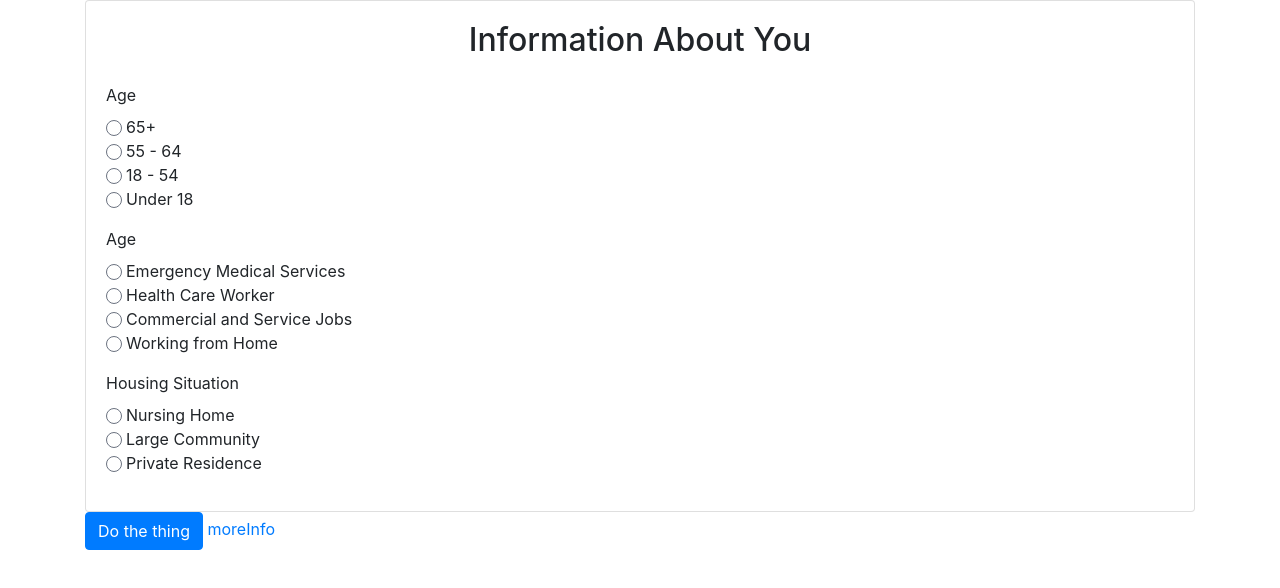
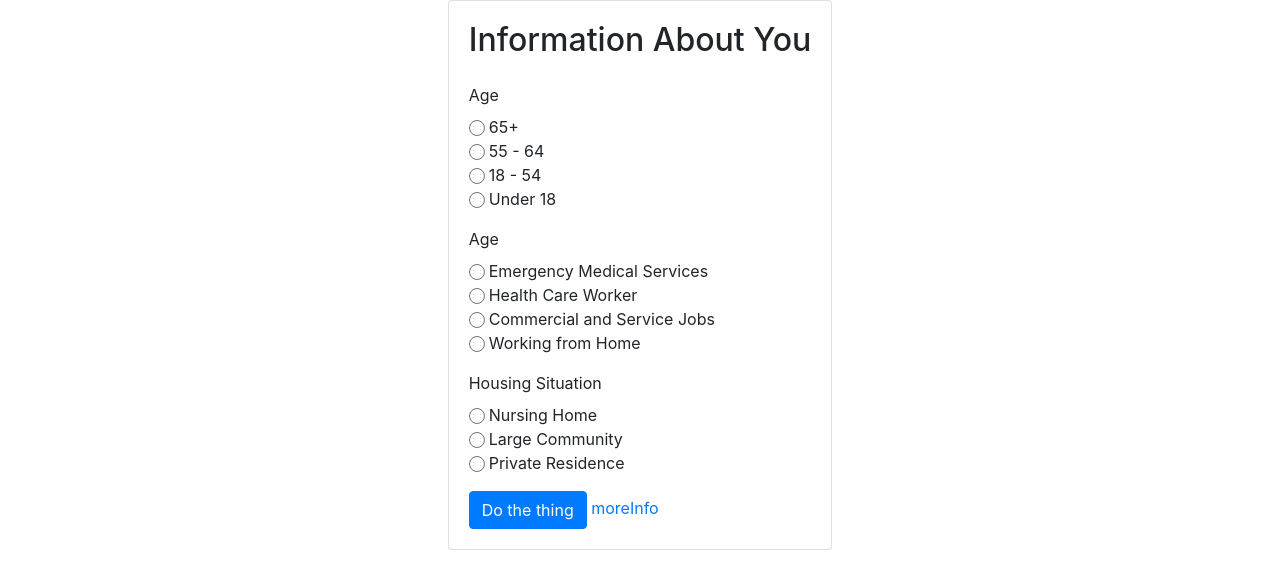
Before and after one commit to vkelkar1999/TensorBros, a React (Create React App) app in the folder FrontEnd/vaci-date/: page / in a window 1280 px wide. Shown: the top 588 px of the page. Built offline with nearby package versions, Linux system fonts and the light colour scheme; what @tailwindcss/typography, google-maps-react would draw is missing.

Commit message:
Last Style changes

```diff
--- a/FrontEnd/vaci-date/src/App.js
+++ b/FrontEnd/vaci-date/src/App.js
@@ -21,7 +21,7 @@
     render() {
       const user = {name:'Tania', LoggedIn:true}
       return (
-        <Container >
+        <Container fluid={true} >
           <Router>
             <Switch>
               <UserProvider>
--- a/FrontEnd/vaci-date/src/Home.js
+++ b/FrontEnd/vaci-date/src/Home.js
@@ -65,7 +65,7 @@
     render() {
       const {currentUser, setCurrentUser} = this.context
       return (
-        <div className="w-100">
+        <div className="d-flex align-items-start justify-content-center"  style = {{minHeight: "100vh"}}>
             <Card>
                 <Card.Body>
                     <h2 className="text-center mb-4">Information About You</h2>
@@ -161,15 +161,16 @@
                                     onChange={this.handleChange}
                                 />
                         </Form.Group>
+                        <Button type="submit">Do the thing</Button>
+
+                        <Link
+                        to={
+                        `MoreInfo/${this.state.low}`
+                        }> moreInfo </Link>
                     </Form>
                 </Card.Body>
             </Card>
-          <Button type="submit">Do the thing</Button>
 
-        <Link
-        to={
-        `MoreInfo/${this.state.low}`
-        }> moreInfo </Link>
 
         </div>
       );
```
Also changed, not shown: 1 other file (tests, documents, lock files or other folders).
